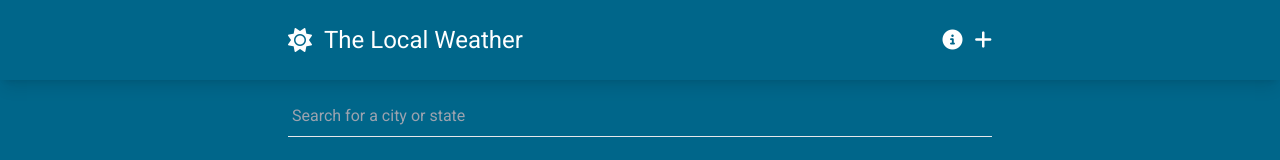
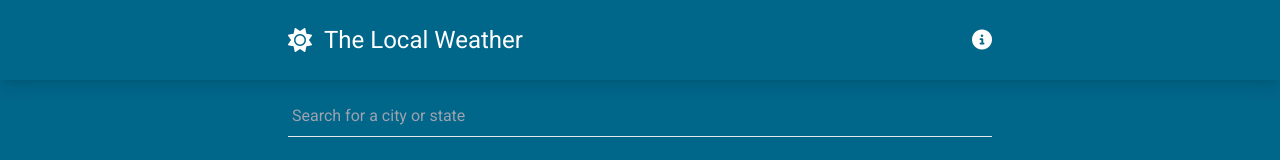
Before and after one commit to teddyuntold/WeatherEvolve, a Vue app: page / in a window 1280 px wide. Shown: the top 160 px of the page. Built offline with nearby package versions, Linux system fonts and the light colour scheme.

Commit message:
debugging: alert button added

```diff
--- a/package.json
+++ b/package.json
@@ -10,6 +10,7 @@
   },
   "dependencies": {
     "axios": "^1.7.7",
+    "pinia": "^2.2.2",
     "uid": "^2.0.2",
     "vue": "^3.4.29",
     "vue-router": "^4.3.3"
--- a/src/components/AsyncCityView.vue
+++ b/src/components/AsyncCityView.vue
@@ -1,5 +1,5 @@
 <template>
-    <div class="flex flex-col flex-1 items-center">
+    <div class="flex flex-col flex-1 items-center" v-if="weatherData">
       <!-- Banner -->
       <div
         v-if="route.query.preview"
@@ -24,18 +24,19 @@
               }
             )
           }}
-          {{
+          <!-- {{
             new Date(weatherData.currentTime).toLocaleTimeString(
               "en-us",
               {
                 timeStyle: "short",
               }
             )
-          }}
+          }} -->
         </p>
         <p class="text-8xl mb-8">
           {{ Math.round(weatherData.current.temp) }}&deg;
         </p>
+
         <p>
           Feels like
           {{ Math.round(weatherData.current.feels_like) }} &deg;
@@ -50,6 +51,7 @@
           "
           alt=""
         />
+
       </div>
 
       <hr class="border-white border-opacity-10 border w-full" />
@@ -142,7 +144,8 @@
   const getWeatherData = async () => {
     try {
       const weatherData = await axios.get(
-        `https://api.openweathermap.org/data/2.5/onecall?lat=${route.query.lat}&lon=${route.query.lng}&exclude={part}&appid=c05bc543e96932962cbe546a010c81c4&units=imperial`
+        //`https://api.weatherapi.com/v1/forecast.json?key=2f3020a310214fbaac843045242509&q=${route.query.lat},${route.query.lng}&days=7`
+        `https://api.openweathermap.org/data/2.5/onecall?lat=${route.query.lat}&lon=${route.query.lng}&exclude={part}&appid=877f487dea562f3154201832d0da56bf&units=imperial`
       );
 
       // cal current date & time
@@ -161,6 +164,7 @@
       return weatherData.data;
     } catch (err) {
       console.log(err);
+      alert('Failed to fetch weather data. Please check your API key.');
     }
   };
   const weatherData = await getWeatherData();
--- a/src/components/SiteNavigation.vue
+++ b/src/components/SiteNavigation.vue
@@ -18,7 +18,7 @@
           <i
             class="fa-solid fa-plus text-xl hover:text-weather-secondary duration-150 cursor-pointer"
             @click="addCity"
-            v-if="route.query"
+            v-if="route.query.preview"
           ></i>
         </div>
 
--- a/src/main.js
+++ b/src/main.js
@@ -2,9 +2,13 @@ import { createApp } from "vue";
 import App from "./App.vue";
 import router from "./router";
 import "./assets/tailwind.css";
+//adding pinia to the code
+import { createPinia } from 'pinia';
 
 const app = createApp(App);
 
+//use pinia
+app.use(createPinia());
 app.use(router);
 
 app.mount("#app");
--- a/src/views/CityView.vue
+++ b/src/views/CityView.vue
@@ -7,6 +7,9 @@
         <template #fallback>
           <CityViewSkeleton />
         </template>
+        <template #error="{ error }">
+        <div class="text-red-500">Error loading view: {{ error.message }}</div>
+      </template>
       </Suspense>
     </div>
   </template>
```
Also changed, not shown: 1 other file (tests, documents, lock files or other folders).
